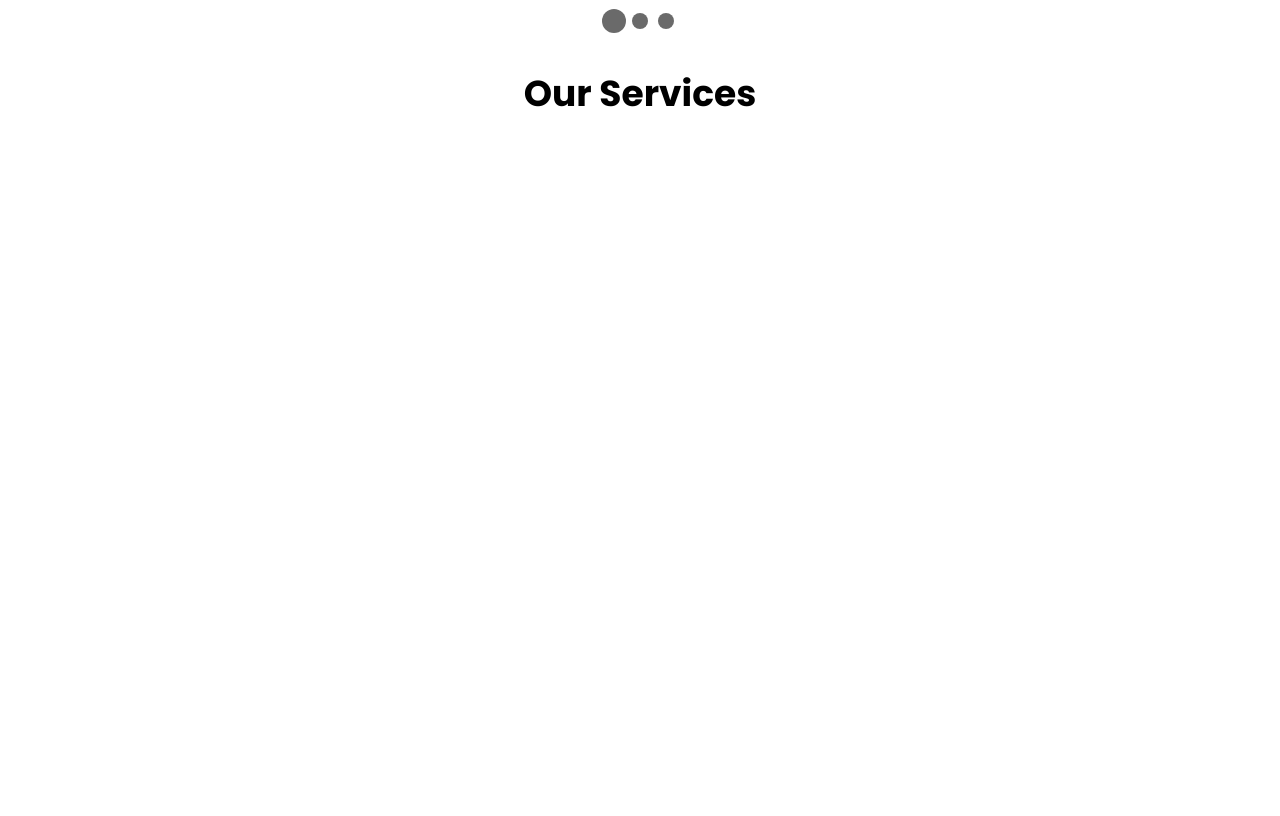
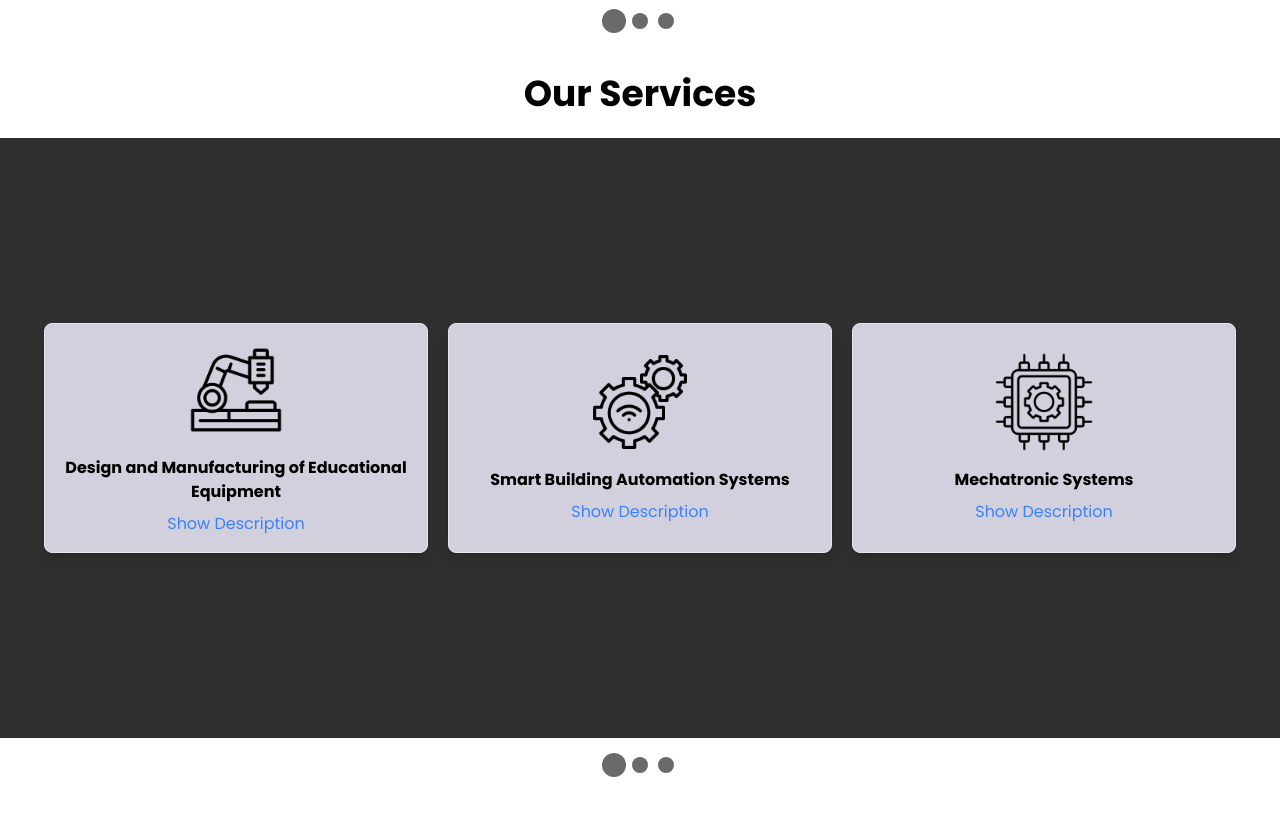
Before and after one commit to AlokPrasanna/Engineering_Products_Website_Frontend, a React (Vite) app: page / in a window 1280 px wide. Shown: the part 2040-2856 px from the top of the page. Before the commit the page ends 2254 px from the top, so only its background shows below. Built offline with nearby package versions, Linux system fonts and the light colour scheme.

Commit message:
Modified Latest Inovation section

```diff
--- a/src/components/molecules/LatestInovationCard/LatestInovationCard.tsx
+++ b/src/components/molecules/LatestInovationCard/LatestInovationCard.tsx
@@ -11,7 +11,7 @@ interface LatestInovationCardProp {
 
 const LatestInovationCard:React.FC<LatestInovationCardProp> = ({ src , alt , title, discription}) => {
   return (
-    <div className='grid grid-cols-6 items-center gap-4 justify-center h-[70vh] p-8'>
+    <div className='grid grid-cols-6 items-center gap-4 justify-center h-[70vh] p-8 text-slate-50'>
         <div className='flex items-center justify-center col-span-4'>
             <img
                 src={src} alt={alt}
@@ -21,7 +21,7 @@ const LatestInovationCard:React.FC<LatestInovationCardProp> = ({ src , alt , tit
         <div className='flex flex-col justify-center col-span-2'>
            <h1 className='text-3xl font-bold'>{title}</h1>
            <p className='mt-2 mb-4 break-words '>{discription}</p>
-           <button className='px-4 py-3 w-[150px] border-2 border-black transition-colors duration-500 hover:bg-[#27224d] hover:border-[#27224d] hover:text-slate-50'>More Details</button>
+           <button className='px-4 py-3 w-[150px] border-none bg-red-700 transition-colors duration-500 hover:bg-red-500 hover:border-red-500 hover:text-slate-50'>More Details</button>
         </div>
     </div>
   )
--- a/src/components/molecules/ServicesCard/ServicesCard.tsx
+++ b/src/components/molecules/ServicesCard/ServicesCard.tsx
@@ -17,22 +17,29 @@ const ServiceCard: React.FC<ServiceCardProps> = ({ src, alt, title, description
   };
 
   return (
-    <div className="w-full p-4 bg-white border rounded-lg shadow-lg">
+    <div className="
+        w-[30%] h-auto p-4 bg-[#d2d0dc]
+        flex flex-col items-center justify-center
+        border rounded-lg shadow-lg overflow-hidden
+        transition-transform duration-500 hover:scale-105
+        ">
       <img
         src={src}
         alt={alt}
-        className="object-cover w-full h-48 rounded-md"
+        className="w-[100px] h-auto"
       />
-      <h2 className="mt-4 text-2xl font-bold">{title}</h2>
+      <h2 className="mt-4 text-[16px] font-bold text-center">{title}</h2>
       <button
         onClick={toggleDescription}
         className="mt-2 text-blue-500 hover:text-blue-700 focus:outline-none"
       >
         {isDescriptionVisible ? 'Hide Description' : 'Show Description'}
       </button>
-      {isDescriptionVisible && (
-        <p className="mt-4 text-gray-700">{description}</p>
-      )}
+      <div
+        className={`transition-max-height duration-500 ease-in-out overflow-hidden ${isDescriptionVisible ? 'max-h-96' : 'max-h-0'}`}
+      >
+        <p className="mt-4 text-gray-700 break-words">{description}</p>
+      </div>
     </div>
   );
 }
--- a/src/constant/Images.tsx
+++ b/src/constant/Images.tsx
@@ -9,6 +9,7 @@ const Images = {
     automation:"/Images/automation.jpg",
     education:"/Images/education.jpg",
     research:"/Images/research.jpg",
+    inovationBg:"/Images/inovation-bg.jpg",
     latest1:"/Images/17-single.png",
     latest2:"/Images/process-view.png",
     latest3:"/Images/flx-cs100.png",
--- a/src/pages/Home/Home.tsx
+++ b/src/pages/Home/Home.tsx
@@ -6,6 +6,7 @@ import { Images } from "../../constant";
 import {
   HomeTitleCard,
   LatestInovationCard,
+  ServiceCard,
   WelcomeCard,
 } from "../../components/molecules";
 
@@ -117,15 +118,21 @@ const Home: React.FC = () => {
           organicArrows={false}
           infinite={true}
         >
-          <div>
+          <div
+            className="h-full w-[80%] bg-cover"
+            style={{ backgroundImage: `url(${Images.inovationBg})` }}
+          >
             <LatestInovationCard
              src={Images.latest1}
              alt="Latest Device 1"
-             title="Electronic Instrumentation Suit (ELS)"
+             title="Electronic Instrumentation Suit"
              discription="17 Electronic instruments in a single device for electronic laboratories"
             />
           </div>
-          <div>
+          <div
+            className="h-full w-[80%] bg-cover"
+            style={{ backgroundImage: `url(${Images.inovationBg})` }}
+          >
             <LatestInovationCard
              src={Images.latest2}
              alt="Latest Device 2"
@@ -133,7 +140,10 @@ const Home: React.FC = () => {
              discription="Industrial indicators with multifunctional and multi color smart display"
             />
           </div>
-          <div>
+          <div
+            className="h-full bg-center bg-cover w-fit"
+            style={{ backgroundImage: `url(${Images.inovationBg})` }}
+          >
             <LatestInovationCard
              src={Images.latest3}
              alt="Latest Device 3"
@@ -149,6 +159,76 @@ const Home: React.FC = () => {
         <div className="mb-5">
           <h1 className="text-4xl font-bold">Our Services</h1>
         </div>
+        <AwesomeSlider
+          className="w-full h-[75vh] mt-1"
+          animation="foldOutAnimation"
+          bullets={true}
+          organicArrows={false}
+          infinite={true}
+        >
+          <div className="flex justify-center gap-5">
+            <ServiceCard
+              src={Images.service1}
+              alt="Service 1"
+              title="Design and Manufacturing of Educational Equipment"
+              description="Lorem ipsum dolor sit amet consectetur adipisicing elit.
+              Modi architecto iste asperiores porro enim explicabo harum sunt reiciendis necessitatibus maxime."
+            />
+            <ServiceCard
+              src={Images.service2}
+              alt="Service 2"
+              title="Smart Building Automation Systems"
+              description="Lorem ipsum dolor sit amet consectetur adipisicing elit.
+              Modi architecto iste asperiores porro enim explicabo harum sunt reiciendis necessitatibus maxime."
+            />
+            <ServiceCard
+              src={Images.service3}
+              alt="Service 3"
+              title="Mechatronic Systems"
+              description="Lorem ipsum dolor sit amet consectetur adipisicing elit.
+              Modi architecto iste asperiores porro enim explicabo harum sunt reiciendis necessitatibus maxime."
+            />
+          </div>
+          <div className="flex justify-center gap-5">
+            <ServiceCard
+              src={Images.service4}
+              alt="Service 4"
+              title="Industrial Automation Solutions"
+              description="Lorem ipsum dolor sit amet consectetur adipisicing elit.
+              Modi architecto iste asperiores porro enim explicabo harum sunt reiciendis necessitatibus maxime."
+            />
+            <ServiceCard
+              src={Images.service5}
+              alt="Service 5"
+              title="Industrial Control and Instrumentations"
+              description="Lorem ipsum dolor sit amet consectetur adipisicing elit.
+              Modi architecto iste asperiores porro enim explicabo harum sunt reiciendis necessitatibus maxime."
+            />
+            <ServiceCard
+              src={Images.service6}
+              alt="Service 6"
+              title="Research Instrumentation and Equipment"
+              description="Lorem ipsum dolor sit amet consectetur adipisicing elit.
+              Modi architecto iste asperiores porro enim explicabo harum sunt reiciendis necessitatibus maxime."
+            />
+          </div>
+          <div className="flex justify-center gap-5">
+            <ServiceCard
+              src={Images.service7}
+              alt="Service 7"
+              title="System Installation Training"
+              description="Lorem ipsum dolor sit amet consectetur adipisicing elit.
+              Modi architecto iste asperiores porro enim explicabo harum sunt reiciendis necessitatibus maxime."
+            />
+            <ServiceCard
+              src={Images.service8}
+              alt="Service 8"
+              title="After Sales Services"
+              description="Lorem ipsum dolor sit amet consectetur adipisicing elit.
+              Modi architecto iste asperiores porro enim explicabo harum sunt reiciendis necessitatibus maxime."
+            />
+          </div>
+        </AwesomeSlider>
       </section>
     </div>
   );
```
Also changed, not shown: public/Images/inovation-bg.jpg (added).
